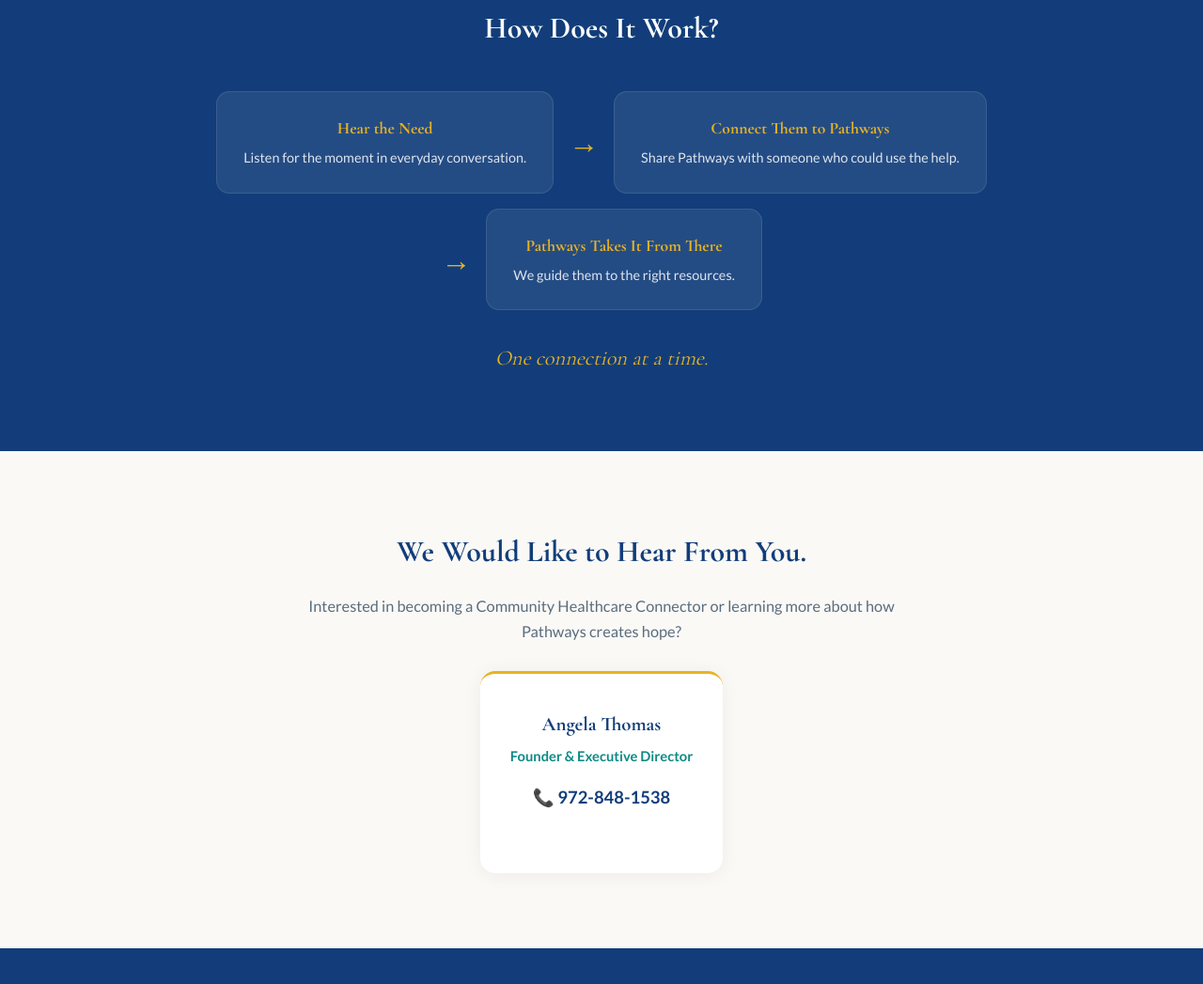
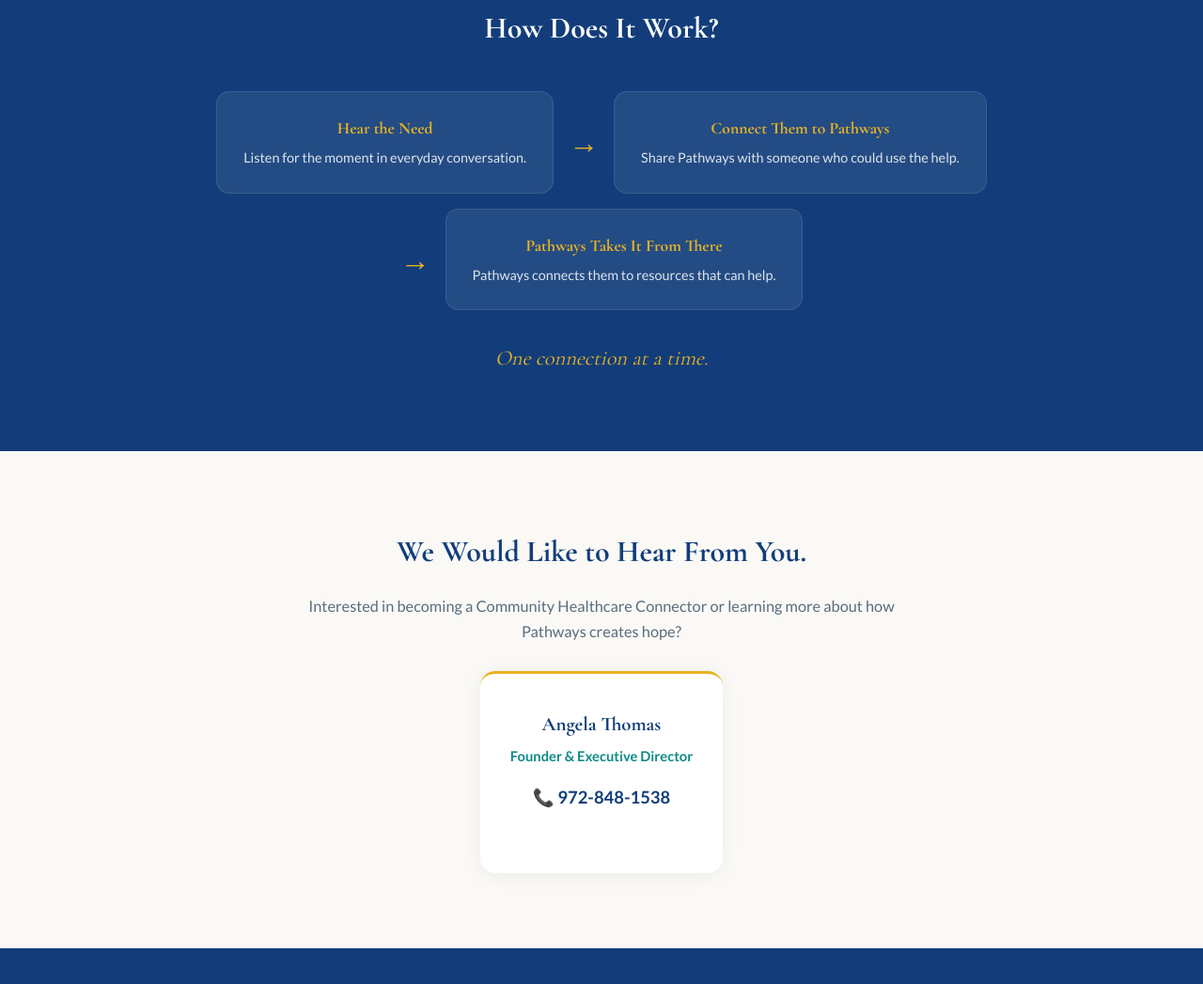
Before and after one commit to AnjiThomas72/pathways-charitable-foundation, a plain HTML site: page connectors.html in a window 1280 px wide. Shown: the part 2430-3477 px from the top of the page at 94% size. Drawn offline with nearby package versions, Linux system fonts and the light colour scheme.

Commit message:
Fix Connectors page wording to match approved copy

```diff
--- a/connectors.html
+++ b/connectors.html
@@ -209,7 +209,7 @@
                 <span class="flow-arrow">&rarr;</span>
                 <div class="flow-step">
                     <h3>Pathways Takes It From There</h3>
-                    <p>We guide them to the right resources.</p>
+                    <p>Pathways connects them to resources that can help.</p>
                 </div>
             </div>
             <p class="one-at-a-time">One connection at a time.</p>
```
